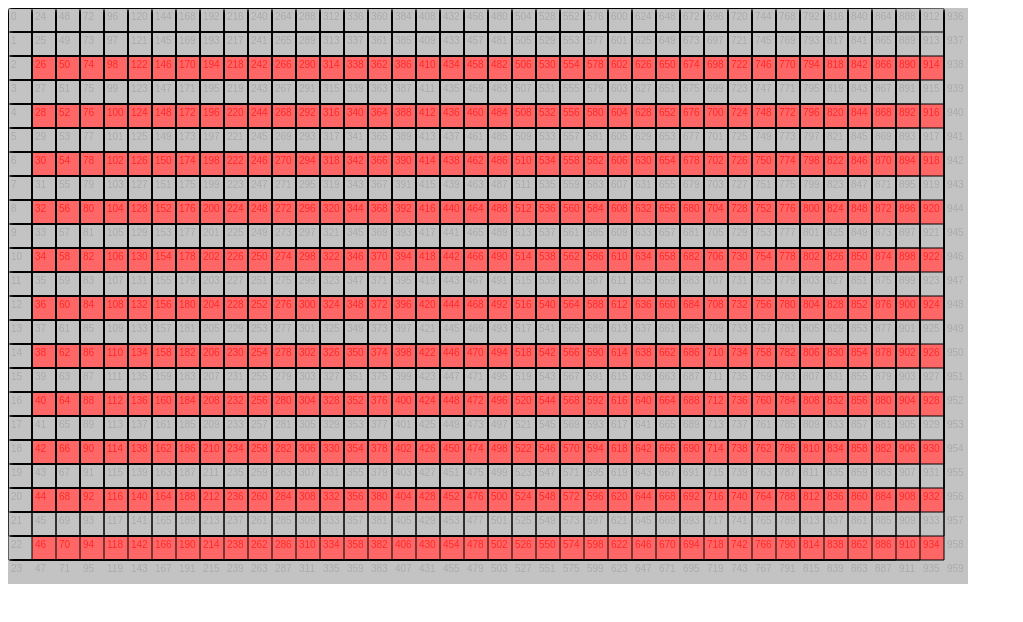
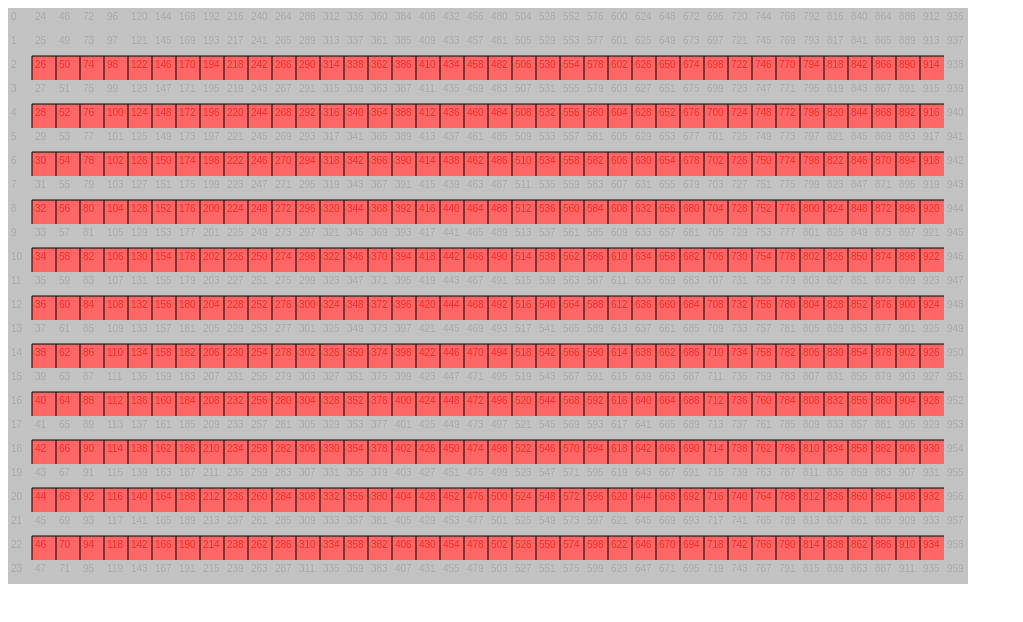
Before and after one commit to MichaelSjostrom/TNM095-Car-Parking, a plain HTML site: page index.html in a window 1280 px wide. Shown: the whole page, without its empty margins (0-1023 px from the left). Drawn offline with Linux system fonts and the light colour scheme.

Commit message:
added a class for parkinglot

```diff
--- a/index.html
+++ b/index.html
@@ -4,6 +4,7 @@
 	<title>CarparkAI</title>
 </head>
 <body>
+  <script src="js/ParkingLot.js"></script>
   <script src="js/Tile.js"></script>
   <script src="js/MapRenderer.js"></script>
   <script src="js/main.js"></script>
--- a/js/MapRenderer.js
+++ b/js/MapRenderer.js
@@ -29,24 +29,27 @@ class MapRenderer{
 					if(tile.isTaken == true){
 						self.context.fillStyle = self.colorTaken;
 						self.drawTile(i,j);
-
 					}
 					else if(tile.isTaken == false){
 						self.context.fillStyle = self.colorOpen;
 						self.drawTile(i,j);
 					}
+						self.drawParkingLines(i, j);
 				}
 
 				self.context.fillText(tile.getIndex, i*self.tileSize + 3 , j*self.tileSize + 12);
 
 			});
 		});
+
 	}
 
 	drawTile(x,y){
 		this.context.fillRect(x * this.tileSize, y * this.tileSize, this.tileSize, this.tileSize);
 
-		this.context.beginPath();
+		//Code used for dividing all tiles with strokes
+
+		/*this.context.beginPath();
 		this.context.moveTo(x * this.tileSize, y);
 		this.context.lineTo(x * this.tileSize, y * this.tileSize);
 		this.context.stroke();
@@ -54,8 +57,18 @@ class MapRenderer{
 		this.context.beginPath();
 		this.context.moveTo(x , y * this.tileSize);
 		this.context.lineTo(x * this.tileSize, y * this.tileSize);
-		this.context.stroke();
+		this.context.stroke();*/
 
 	}
 
+	drawParkingLines(x, y){
+
+		//Draws an up-side-down "L" with strokes och each parking space
+		this.context.beginPath();
+		this.context.moveTo(x * this.tileSize , y * this.tileSize + this.tileSize);
+		this.context.lineTo(x * this.tileSize, y * this.tileSize);
+		this.context.lineTo(x * this.tileSize + this.tileSize, y * this.tileSize);
+		this.context.stroke();
+	}
+
 }
--- /dev/null
+++ b/js/ParkingLot.js
@@ -0,0 +1,29 @@
+class ParkingLot{
+
+  constructor(){
+    this.map = this.createParkingLot();
+  };
+
+  createParkingLot(){
+    var result = [];
+    var indexCounter = 0;
+    for( var i = 0; i < 40; i++){
+      result[i] = [];
+      for( var j = 0; j < 24; j++){
+        if(j%2 == 0 && j !== 0 &&i !== 0 && i !== 39){
+          result[i][j] = new Tile(true, 'parking', indexCounter);
+        } else {
+          result[i][j] = new Tile(true, 'road', indexCounter);
+        }
+        indexCounter++;
+        }
+      }
+
+    return result;
+  }
+
+  get getMap(){
+    return this.map;
+  }
+
+}
--- a/js/main.js
+++ b/js/main.js
@@ -4,54 +4,33 @@ var window = window;
 var canvases = [];
 var bgRenderer;
 
-var tileMap = createParkingLot();
+var parkingLot = new ParkingLot();
 
 function run(){
 	// build layers
-
+  var width = parkingLot.getMap.length;
+  var height = parkingLot.getMap[0].length;
 	for (var i = 0, len = 2; i < len; i++) {
-		var canvas = '<canvas width="'+(tileMap.length * tileSize)+'" height="'+(tileMap[0].length * tileSize)+'" data-index="'+i+'" class="gamecanvas canvas'+ i +'"/>';
+		var canvas = '<canvas width="'+(width * tileSize)+'" height="'+(height * tileSize)+'" data-index="'+i+'" class="gamecanvas canvas'+ i +'"/>';
 		body.innerHTML += canvas;
 		canvases.push(canvas);
 	}
 
   var mapCanvas = document.getElementsByTagName("canvas")[0];
-  var mapRenderer = new MapRenderer(mapCanvas, tileMap);
+  var mapRenderer = new MapRenderer(mapCanvas, parkingLot.getMap);
   mapRenderer.draw();
 
   mapCanvas.addEventListener('mousemove', function(evt){
     var mousePos = getMousePos(canvas, evt);
-    //var message = 'Mouse position: ' + mousePos.x + ',' + mousePos.y;
     writeMessage(mousePos);
   }, false);
 
 }
 run();
 
-//Ful som fan men funkar så länge
-function createParkingLot(){
-  var result = [];
-  var indexCounter = 0;
-  for( var i = 0; i < 40; i++){
-    result[i] = [];
-    for( var j = 0; j < 24; j++){
-      if(j%2 == 0 && j !== 0 &&i !== 0 && i !== 39){
-        result[i][j] = new Tile(true, 'parking', indexCounter);
-      } else {
-        result[i][j] = new Tile(true, 'road', indexCounter);
-      }
-      indexCounter++;
-      }
-    }
-
-
-  return result;
-}
-
 function getMousePos(canvas, evt) {
-  //console.log("left = " + canvas.offsetLeft + " top = " + canvas.offsetTop);
-  var posX = evt.clientX - 7;// - canvas.offsetLeft;
-  var posY = evt.clientY - 7;//- canvas.offsetTop;
+  var posX = evt.clientX - 7;
+  var posY = evt.clientY - 7;
 
   return {
     x: Math.floor(posX/tileSize),
@@ -60,6 +39,6 @@ function getMousePos(canvas, evt) {
 }
 
 function writeMessage(mousePos) {
-  var tile = tileMap[mousePos.x][mousePos.y];
+  var tile = parkingLot.getMap[mousePos.x][mousePos.y];
   console.log(tile.getIndex);
 }
```
